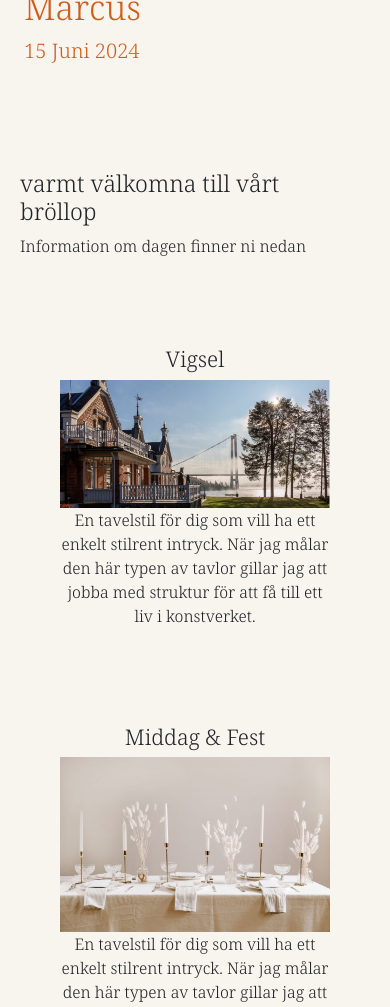
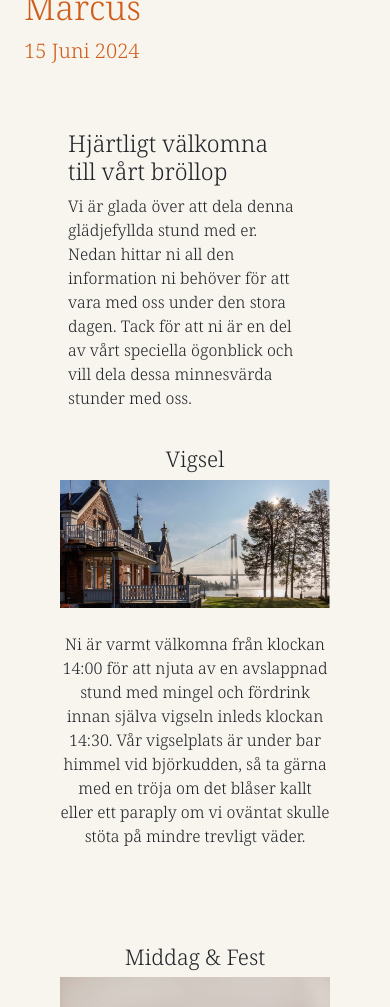
Before and after one commit to Myekman/myochmarcus, a website: page index.html in a window 390 px wide. Shown: the part 158-1165 px from the top of the page. Drawn offline with nearby package versions, Linux system fonts and the light colour scheme.

Commit message:
text add

```diff
--- a/index.html
+++ b/index.html
@@ -59,11 +59,13 @@
                 <div class="col-3 logo-header">
                     <img src="images/brölloplogga.png" />
                 </div>
-                <div class="col-12 mt-5 d-flex justify-content-center align-items-center">
-                    <div class="welcome">
+                <div class="row">
+                    <div class="col-12 col-md-10 mt-5 welcome">
                         <div data-aos="zoom-in"  data-aos-duration="3000">
-                            <h3>varmt välkomna till vårt bröllop</h3>
-                            <p>Information om dagen finner ni nedan</p>
+                            <h3>Hjärtligt välkomna till vårt bröllop</h3>
+                            <p>Vi är glada över att dela denna glädjefyllda stund med er.
+                            Nedan hittar ni all den information ni behöver för att vara med oss under den stora dagen.
+                            Tack för att ni är en del av vårt speciella ögonblick och vill dela dessa minnesvärda stunder med oss.</p>
                         </div>
                     </div>
                 </div>
@@ -81,8 +83,10 @@
                         <div>
                             <img class="img-fluid" src="images/björkuddenliten.jpg" alt="..." />
                         </div>
-                        <div class="textbox">
-                            <p class="mb-0">En tavelstil för dig som vill ha ett enkelt stilrent intryck. När jag målar den här typen av tavlor gillar jag att jobba med struktur för att få till ett liv i konstverket.</p>
+                        <div class="textbox mt-4">
+                            <p class="mb-0">
+                                Ni är varmt välkomna från klockan 14:00 för att njuta av en avslappnad stund med mingel och fördrink innan själva vigseln inleds klockan 14:30. Vår vigselplats är under bar himmel vid björkudden,
+                                så ta gärna med en tröja om det blåser kallt eller ett paraply om vi oväntat skulle stöta på mindre trevligt väder.</p>
                         </div>
                     </div>
                 </div>
@@ -97,8 +101,12 @@
                         <div>
                             <img class="img-fluid" src="images/dukning.jpg" alt="..." />
                         </div>
-                        <div>
-                            <p class="mb-0">En tavelstil för dig som vill ha ett enkelt stilrent intryck. När jag målar den här typen av tavlor gillar jag att jobba med struktur för att få till ett liv i konstverket.</p>
+                        <div class="textbox mt-4">
+                            <p class="mb-0">Efter vigseln hoppas vi kunna fortsätta umgås utomhus för att skapa minnesvärda
+                             ögonblick med skratt och glädje. Senare till middag och fest, bege oss in under tak och fortsätta resten av kvällen.
+                             Till vigsel och middag är alla barn hjärtligt välkomna att delta i firandet.
+                             När det kommer till festen ser vi den som en speciell stund för oss vuxna att njuta av.
+                            </p>
                         </div>
                     </div>
                 </div>
@@ -135,7 +143,8 @@
                         <div data-aos="fade-up"  data-aos-duration="3000" class="my-auto text-center text-lg-left">
                             <h4>Vigsel</h4>
                             <div>
-                                <p class="mb-0">En tavelstil för dig som vill ha ett enkelt stilrent intryck. När jag målar den här typen av tavlor gillar jag att jobba med struktur för att få till ett liv i konstverket.</p>
+                                <p class="mb-0">Ni är varmt välkomna från klockan 14:00 för att njuta av en avslappnad stund med mingel och fördrink innan själva vigseln inleds klockan 14:30. Vår vigselplats är under bar himmel vid björkudden,
+                                    så ta gärna med en tröja om det blåser kallt eller ett paraply om vi oväntat skulle stöta på mindre trevligt väder.</p>
                             </div>
                         </div>
                     </div>
@@ -150,7 +159,10 @@
                         <div data-aos="fade-up"  data-aos-duration="3000" class="my-auto text-center text-lg-left">
                             <h4>Middag & Fest</h4>
                             <div>
-                                <p class="mb-0">En tavelstil för dig som vill ha ett enkelt stilrent intryck. När jag målar den här typen av tavlor gillar jag att jobba med struktur för att få till ett liv i konstverket.</p>
+                                <p class="mb-0">Efter vigseln hoppas vi kunna fortsätta umgås utomhus för att skapa minnesvärda
+                                    ögonblick med skratt och glädje. Senare till middag och fest, bege oss in under tak och fortsätta resten av kvällen.
+                                    Till vigsel och middag är alla barn hjärtligt välkomna att delta i firandet.
+                                    När det kommer till festen ser vi den som en speciell stund för oss vuxna att njuta av. </p>
                             </div>
                         </div>
                     </div>
@@ -190,7 +202,9 @@
                         <div data-aos="fade-up"  data-aos-duration="3000" class="my-auto text-center text-lg-left">
                             <h4>Kuvert</h4>
                             <div>
-                                <p class="mb-0">Lorem ipsum dolor sit amet consectetur adipisicing elit. Ipsum, culpa dicta nam optio, voluptas aspernatur tempore ullam dolores corrupti harum sint nostrum tenetur voluptate ex. Dolores necessitatibus cupiditate ipsum dolorum!</p>
+                                <p class="mb-0">Vi avstår från bröllopsgåvor och önskar istället en kuvertavgift på 420 kr per person.
+                                    Det inkluderar fördrink, tilltugg, brudskål samt middag och dryck, med undantag för drycker vid baren under kvällen.
+                                </p>
                             </div>
                         </div>
                     </div>
@@ -198,7 +212,7 @@
 
                  <!-- Image -->
                  <div class="d-flex justify-content-center">
-                    <img class="img-fluid" src="images/kuvertliten.jpg" width="200" height="200" alt="..." />
+                    <img class="img-fluid" src="images/kuvertliten.jpg" width="100" height="100" alt="..." />
                 </div>
             </div>
         </div>
@@ -234,7 +248,7 @@
 
                     <!-- Image -->
                     <div class="d-flex justify-content-center">
-                        <img class="img-fluid" src="images/Bjorkuddenlogga.png" width="200" height="200" alt="..." />
+                        <img class="img-fluid" src="images/Bjorkuddenlogga.png" width="150" height="100" alt="..." />
                     </div>
                 </div>
             </div>
--- a/style.css
+++ b/style.css
@@ -27,7 +27,7 @@ body {
 }
 
 .image-container {
-    height: 400px;
+    height: 500px;
     background-color: #F8F4EE;
     /* background-image: url(images/högakusten1.jpg);  */
     background-attachment: fixed;
@@ -39,8 +39,8 @@ body {
 
 .welcome {
     margin-top: 40px;
-    padding-left: 20px;
-    padding-right: 50px;
+    padding-left: 80px;
+    padding-right: 80px;
 }
 
 
@@ -217,6 +217,13 @@ border-radius: 3px;
     }
 }
 
+/* Media query for logo screens below 375 pixels */
+@media screen and (max-width: 375px) {
+    .image-container {
+        height: 650px;
+    }
+}
+
 /* -------------------------------------------prevent horisontall scroll ---------------*/
 
 @media screen and (max-width: 600px) {
```
